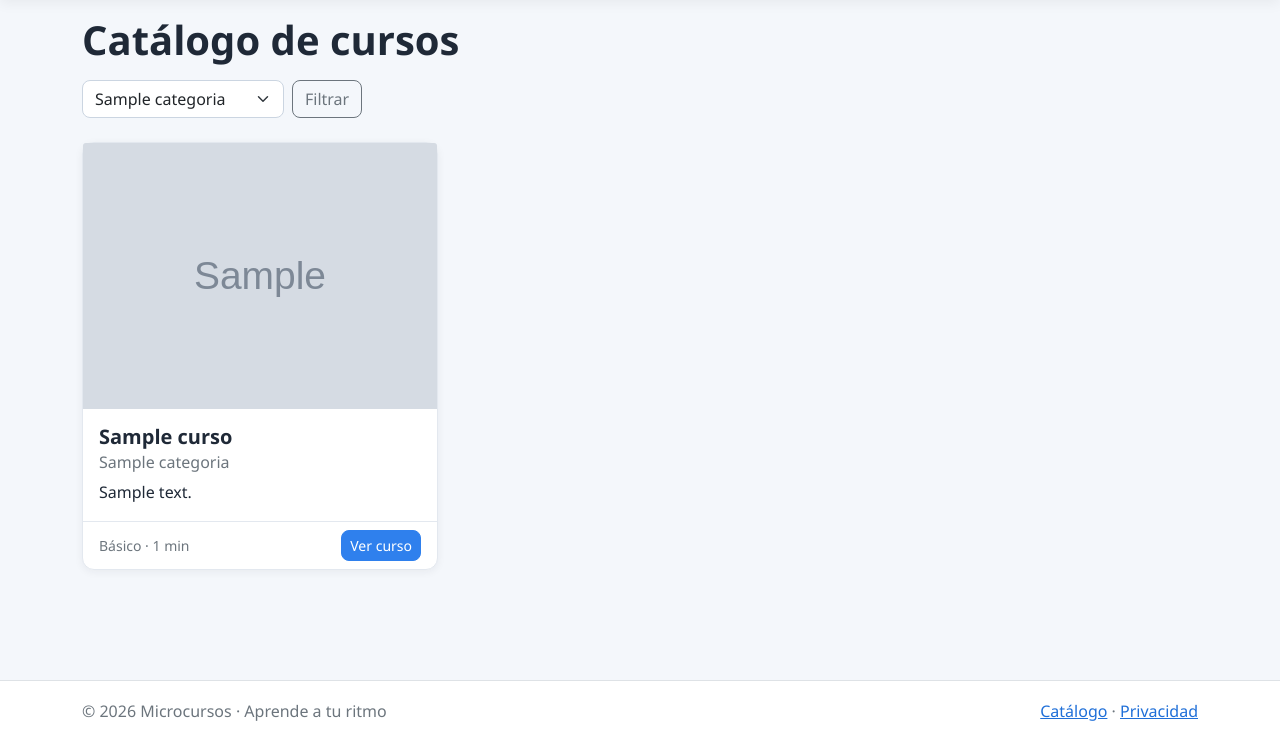
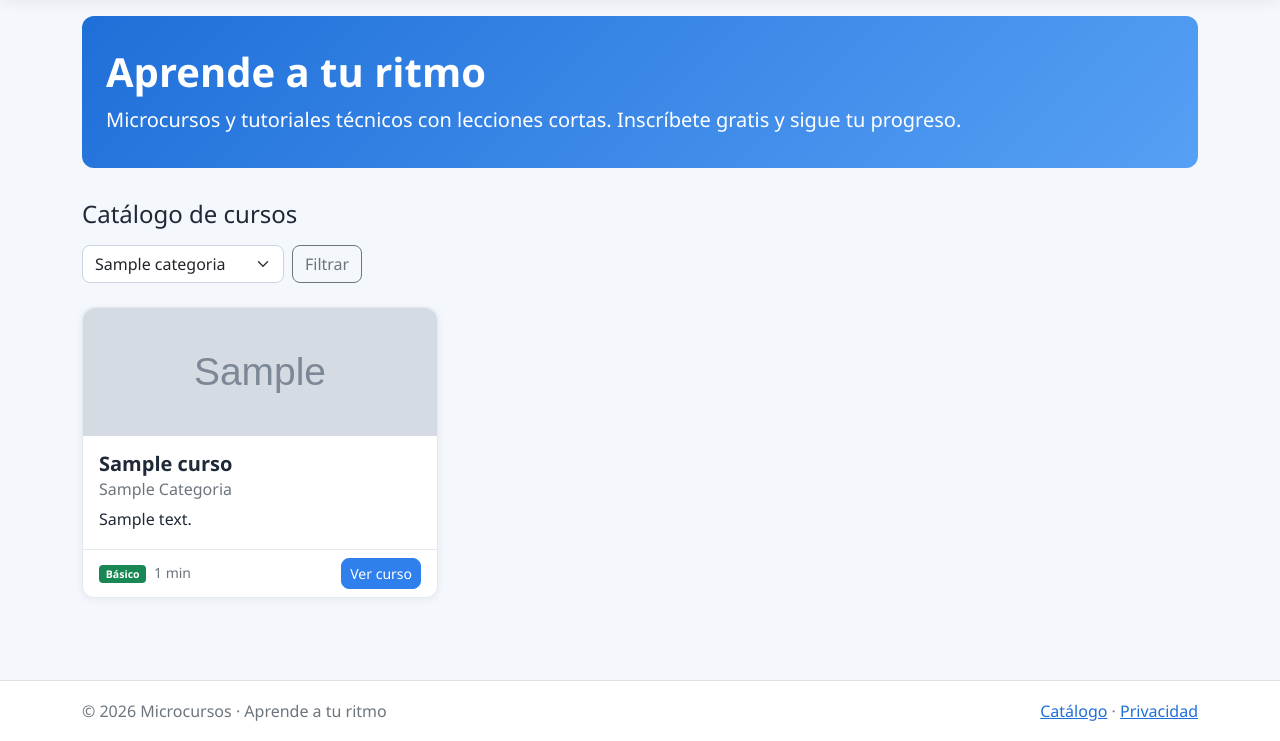
Before and after one commit to manusito12357/ProyectoWeb, an ASP.NET Core app: page /?categoriaId=1 in a window 1280 px wide. Shown: the part 59-800 px from the top of the page. Run offline with ASP.NET Core 8, Linux system fonts and the light colour scheme; tables that the repository leaves empty hold one stand-in row (values such as "Sample post"); grey boxes marked "Sample" are stand-in pictures; style sheets or scripts are compiled from the project's sources; some libraries are stand-ins or nearby versions.

Commit message:
Portada del catalogo y tarjetas de curso

```diff
--- a/proyectoweb/Views/Catalogo/Index.cshtml
+++ b/proyectoweb/Views/Catalogo/Index.cshtml
@@ -4,7 +4,12 @@
     ViewData["Title"] = "Catálogo de cursos";
 }
 
-<h1>Catálogo de cursos</h1>
+<section class="portada">
+    <h1>Aprende a tu ritmo</h1>
+    <p class="lead mb-0">Microcursos y tutoriales técnicos con lecciones cortas. Inscríbete gratis y sigue tu progreso.</p>
+</section>
+
+<h2 class="h4 mb-3">Catálogo de cursos</h2>
 
 <form asp-action="Index" method="get" class="row g-2 mb-4">
     <div class="col-auto">
@@ -26,19 +31,33 @@ else
     <div class="row row-cols-1 row-cols-md-3 g-4">
         @foreach (var curso in Model)
         {
+            var colorNivel = curso.Nivel switch
+            {
+                NivelCurso.Basico => "bg-success",
+                NivelCurso.Intermedio => "bg-warning text-dark",
+                _ => "bg-danger"
+            };
+
             <div class="col">
                 <div class="card h-100">
                     @if (!string.IsNullOrEmpty(curso.ImagenUrl))
                     {
-                        <img src="@curso.ImagenUrl" class="card-img-top" alt="@curso.Titulo" />
+                        <img src="@curso.ImagenUrl" class="card-img-top card-portada" alt="@curso.Titulo" />
+                    }
+                    else
+                    {
+                        <div class="card-portada card-portada-inicial">@curso.Titulo.Substring(0, 1).ToUpper()</div>
                     }
                     <div class="card-body">
                         <h5 class="card-title">@curso.Titulo</h5>
-                        <h6 class="card-subtitle mb-2 text-muted">@curso.Categoria?.Nombre</h6>
+                        <h6 class="card-subtitle mb-2 text-muted text-capitalize">@curso.Categoria?.Nombre</h6>
                         <p class="card-text">@(curso.Descripcion.Length > 140 ? curso.Descripcion[..140] + "..." : curso.Descripcion)</p>
                     </div>
                     <div class="card-footer d-flex justify-content-between align-items-center">
-                        <small class="text-muted">@Html.DisplayFor(modelItem => curso.Nivel) &middot; @curso.DuracionMinutos min</small>
+                        <small>
+                            <span class="badge @colorNivel">@Html.DisplayFor(modelItem => curso.Nivel)</span>
+                            <span class="text-muted ms-1">@curso.DuracionMinutos min</span>
+                        </small>
                         <a asp-action="Detalles" asp-route-id="@curso.Id" class="btn btn-sm btn-primary">Ver curso</a>
                     </div>
                 </div>
--- a/proyectoweb/wwwroot/css/site.css
+++ b/proyectoweb/wwwroot/css/site.css
@@ -105,6 +105,34 @@ a:hover {
   box-shadow: 0 6px 16px rgba(31, 41, 55, 0.1);
 }
 
+.portada {
+  margin-bottom: 2rem;
+  padding: 2rem 1.5rem;
+  border-radius: 0.75rem;
+  color: #fff;
+  background: linear-gradient(135deg, var(--azul-oscuro), #56a0f5);
+}
+
+.portada h1 {
+  margin-bottom: 0.5rem;
+}
+
+.card-portada {
+  height: 8rem;
+  object-fit: cover;
+  border-radius: 0.75rem 0.75rem 0 0;
+}
+
+.card-portada-inicial {
+  display: flex;
+  align-items: center;
+  justify-content: center;
+  color: #fff;
+  font-size: 3rem;
+  font-weight: 700;
+  background: linear-gradient(135deg, var(--azul), #8ab9f5);
+}
+
 .card-footer {
   background-color: transparent;
   border-top-color: var(--borde);
```
